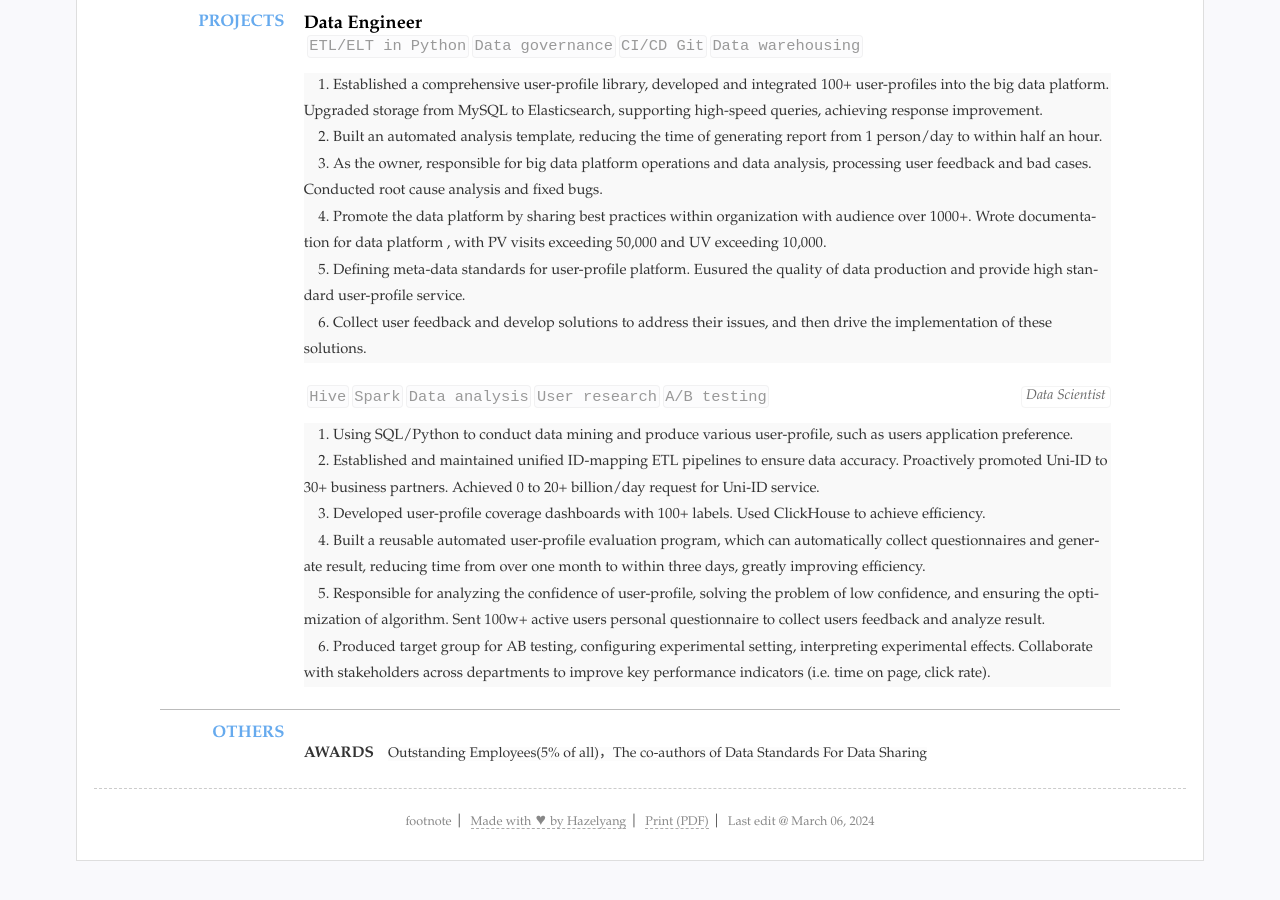
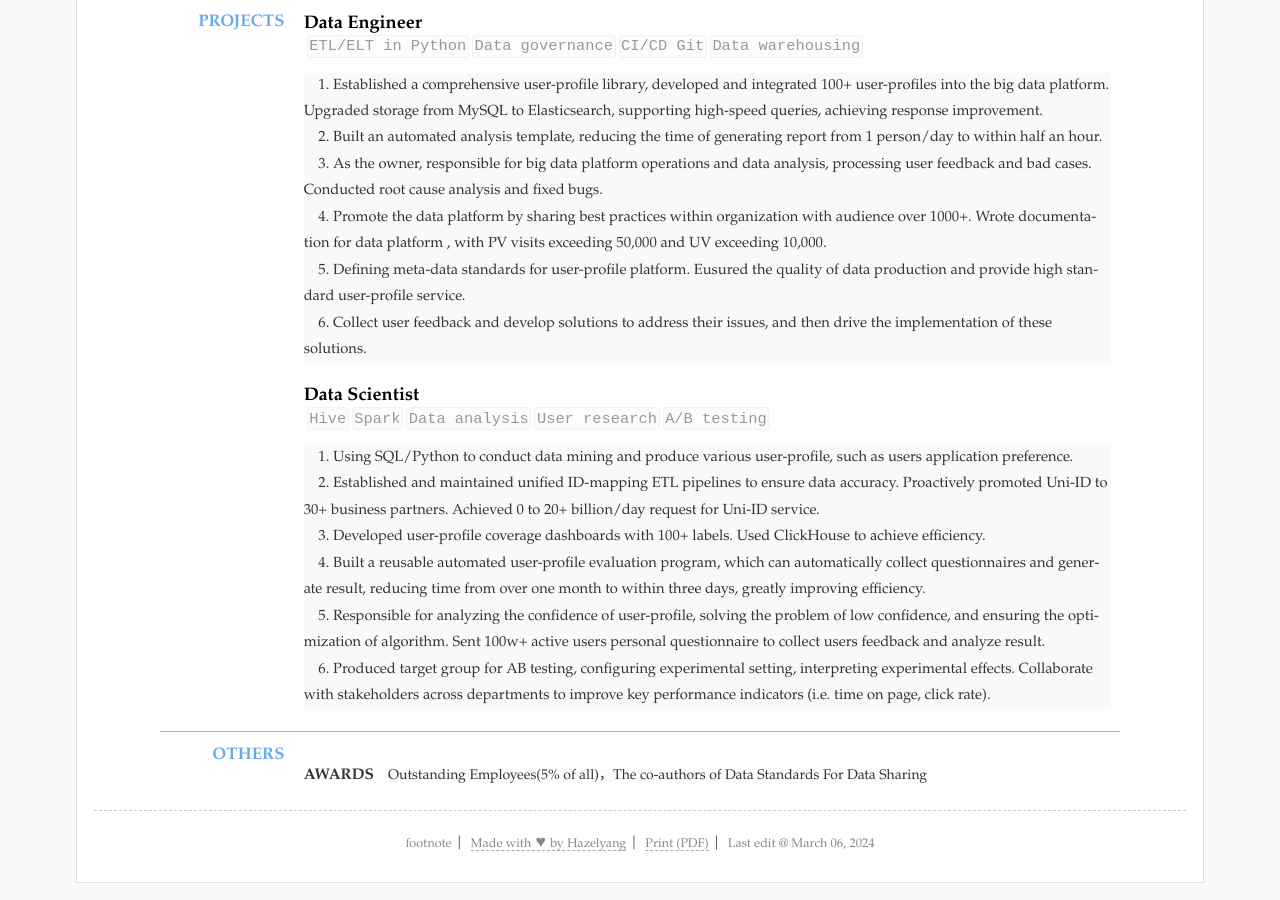
Before and after one commit to hazelyang518/eng_cv, a Jekyll site: the page built from index.html, in a window 1280 px wide and 900 px high, scrolled down 772 px. Built offline with Jekyll 4.4.1, drawn with Linux system fonts in a browser that asks for light colours; before the commit the page ends 1650 px from its top, so only the background shows below that; part of the change alters nothing that is shown.

```diff
--- a/_data/resume.yml
+++ b/_data/resume.yml
@@ -154,8 +154,8 @@ main: #简历主要内容，
             6. Collect user feedback and develop solutions to address their issues, and then drive the implementation of these solutions.
     sub:
 
-  - title:
-    duration: Data Scientist
+  - title: Data Scientist
+    duration:
     tags:
     - Hive
     - Spark
```
